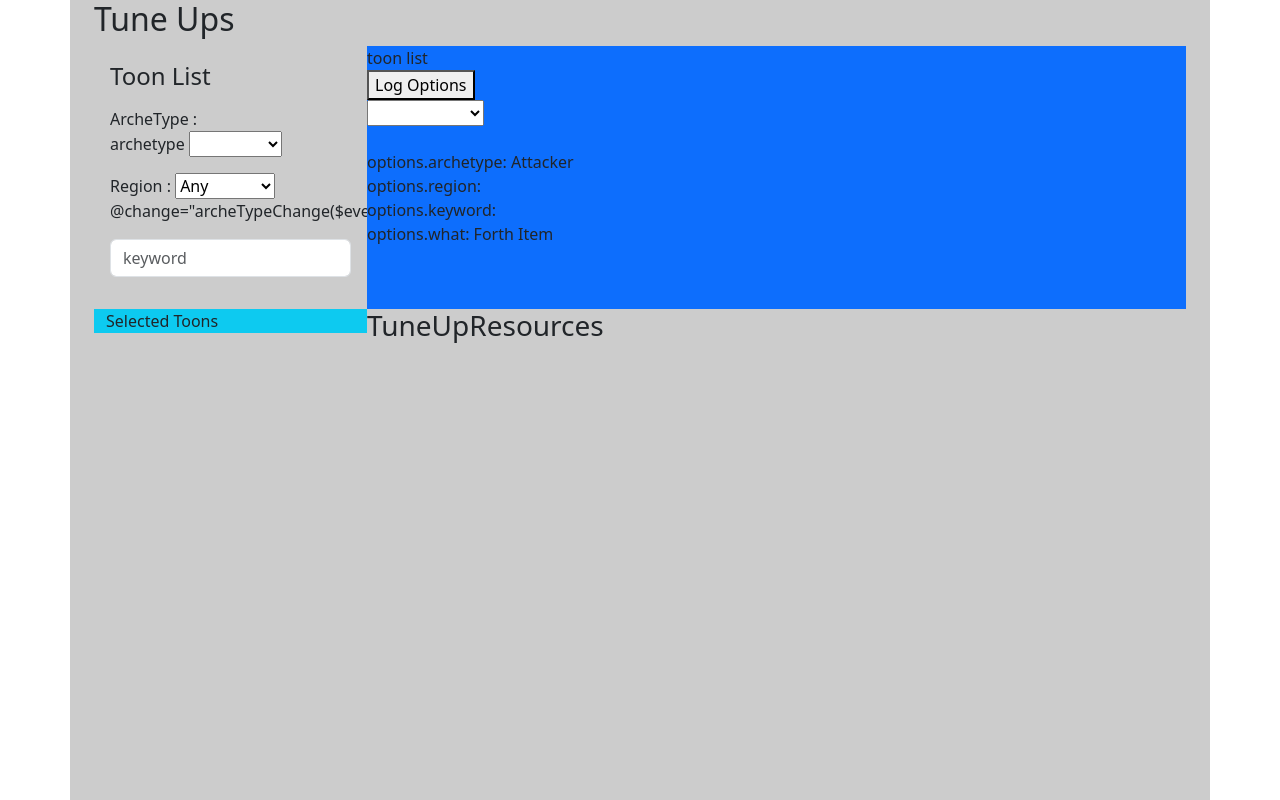
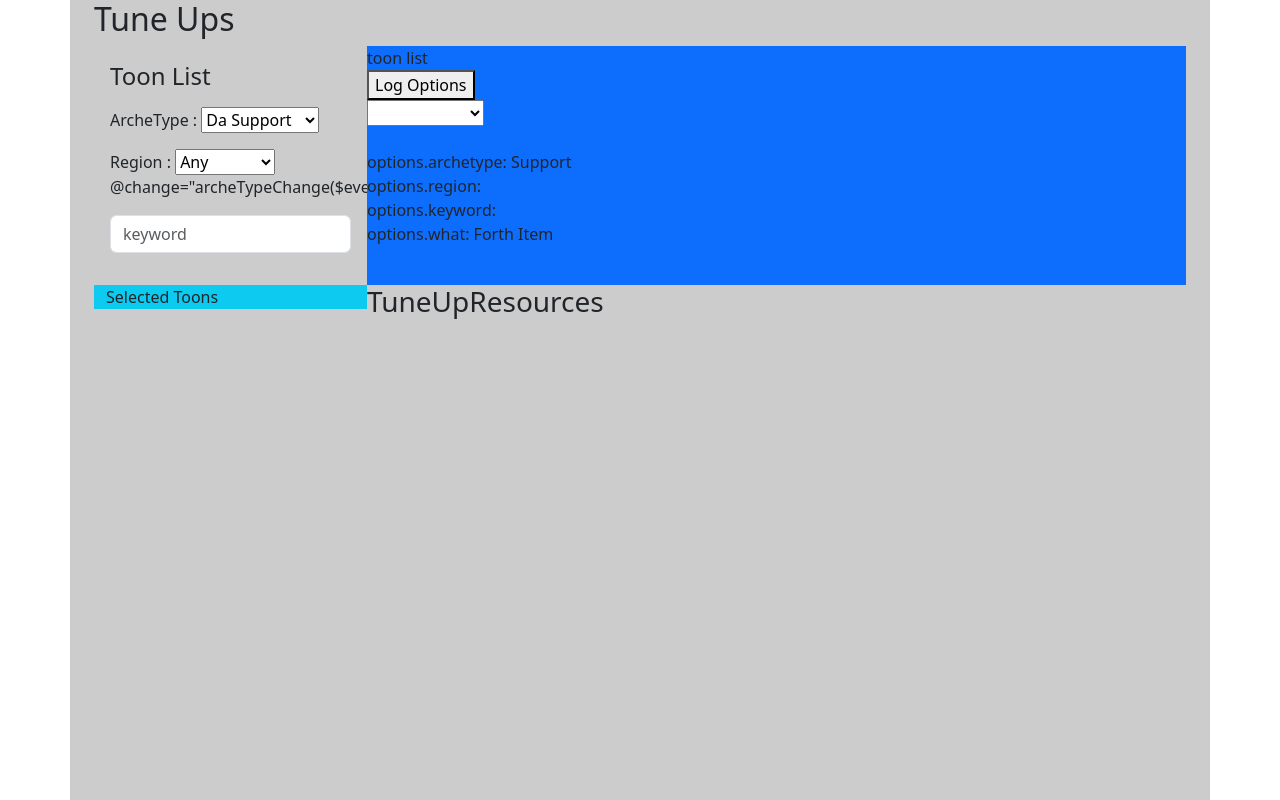
Before and after one commit to kengarakawa/vue3_ltwom, a Vue app: page / in a window 1280 px wide. Built offline with nearby package versions, Linux system fonts and the light colour scheme.

Commit message:
done tuneup page basic layout

```diff
--- a/src/components/ArcheTypeCombo.vue
+++ b/src/components/ArcheTypeCombo.vue
@@ -1,11 +1,15 @@
 <template>
-  <div>
-    <span>{{ compName || "" }} {{ value || "" }}</span>
-    <select v-model="model">
-      <option value="">Any</option>
-      <option value="Attacker">Attacker</option>
-      <option value="Defender">Defender</option>
-      <option value="Support">Support</option>
+  <div class="d-inline">
+    <select @change="changeSelection($event)">
+      <option v-if="withAny" value="">Any</option>
+      <option
+        v-for="(opt, key) in theOptions"
+        :value="key"
+        :key="key"
+        :selected="key == modelValue"
+      >
+        {{ opt }}
+      </option>
     </select>
   </div>
 </template>
@@ -13,36 +17,30 @@
 <script>
 export default {
   name: "ArcheTypeCombo",
-  props: ["value", "default", "name", "optional"],
-    model: {
-      get() {
-        console.log(" Get being called()")
-        console.log(`returning ${this.value} `)
-        return this.value
-      },
-      set(value) {
-        console.log(`Set being called ${value}  `)
-        this.$emit("input", value)
-      },
+  props: ["modelValue", "options", "optional"],
+  emits: ["update:modelValue"],
+  computed: {
+    theOptions() {
+      return this.options ?? this.defaultOptions
     },
+  },
 
   data() {
     return {
-      compName: "",
       withAny: true,
+      defaultOptions: {
+        Attacker: "Attacker",
+        Defender: "Defender",
+        Support: "Support",
+      },
     }
   },
   mounted() {
-    this.compName = this.name || 'XXX'
-    this.withAny = this.optional || false
-    console.log(this.optional)
+    this.withAny = this.optional == undefined ? true : this.optional
   },
   methods: {
-    _handleInput(event) {
-      console.log("event being called")
-      console.log(`returning ${event.target.value}`)
-      console.log(this)
-      this.$emit("input", event.target.value)
+    changeSelection(event) {
+      this.$emit("update:modelValue", event.target.value)
     },
   },
 }
--- a/src/components/ToonList.vue
+++ b/src/components/ToonList.vue
@@ -8,7 +8,7 @@
         </div>
         <div class="mb-3">
           ArcheType :
-          <ArcheTypeCombo name="archetype" v-model="options.archetype"/>
+          <ArcheTypeCombo name="archetype" v-model="options.archetype" :options="checkingOptions"/>
         </div>
         <div class="mb-3">
           Region :
@@ -67,7 +67,7 @@ export default {
   data() {
      return {
          options : {
-             archetype : 'Attacker' ,
+             archetype : 'Support' ,
              region : '' ,
              keyword : '' ,
              what : 'Forth Item'
@@ -78,7 +78,12 @@ export default {
              { text: 'Third Item' , value : 'Third Item' } ,
              { text: 'Forth Item' , value : 'Forth Item' } ,
              { text: 'Fifth Item' , value : 'Fifth Item' } ,
-         ]
+         ] ,
+         checkingOptions : {
+           'Defender' : 'Da Defender' ,
+           'Support' : 'Da Support' ,
+           'Attacker' : 'Da Attacker' ,
+         }
      }
   },
   methods: {
```
